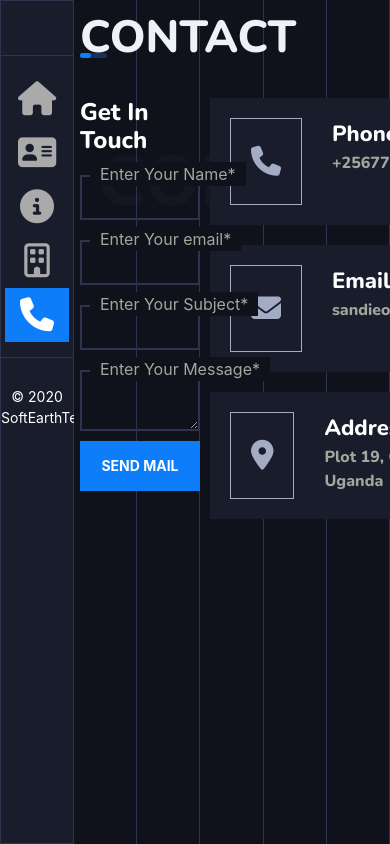
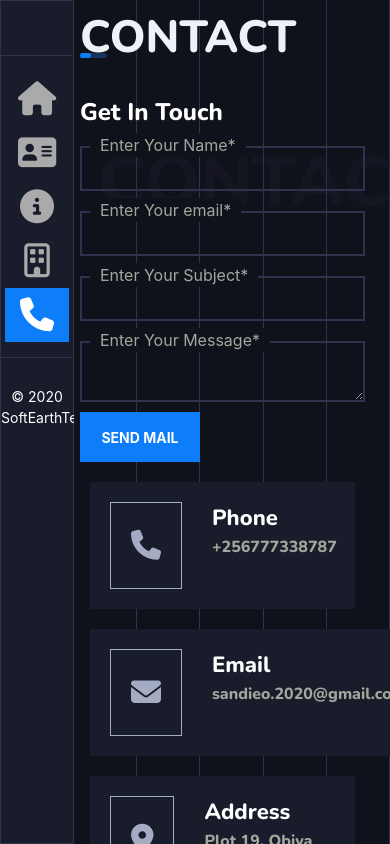
Before and after one commit to OdongAlican/Portfolio, a Vue app: page /contacts in a window 390 px wide. Shown: the top 844 px of the page. Built offline with nearby package versions, Linux system fonts and the light colour scheme.

Commit message:
updates contacts

```diff
--- a/src/views/Contact.vue
+++ b/src/views/Contact.vue
@@ -197,4 +197,16 @@ button {
   cursor: pointer;
 }
 
+
+@media only screen and (max-width: 1024px) {
+  .contact-details {
+    flex-direction: column;
+    width: 95%;
+  }
+
+  .right-contact {
+    margin-top: 20px;
+  }
+}
+
 </style>
```
